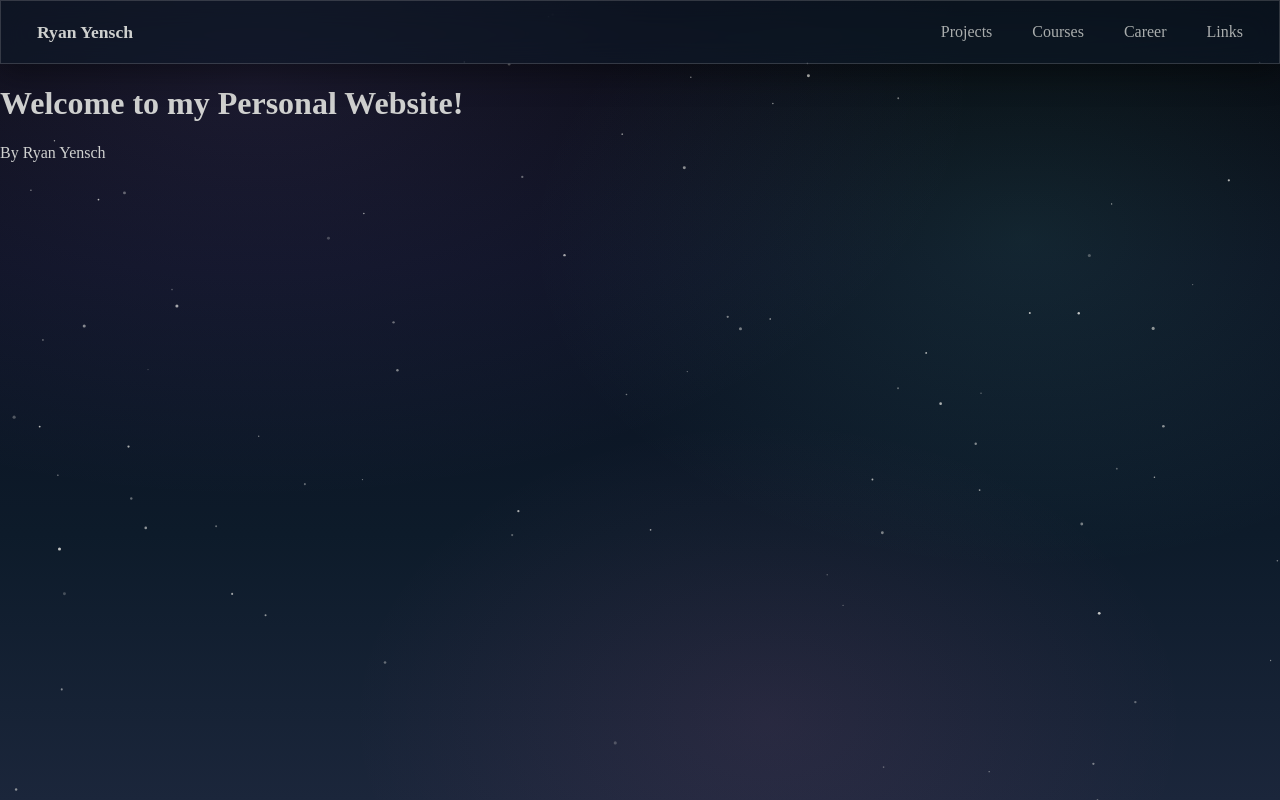
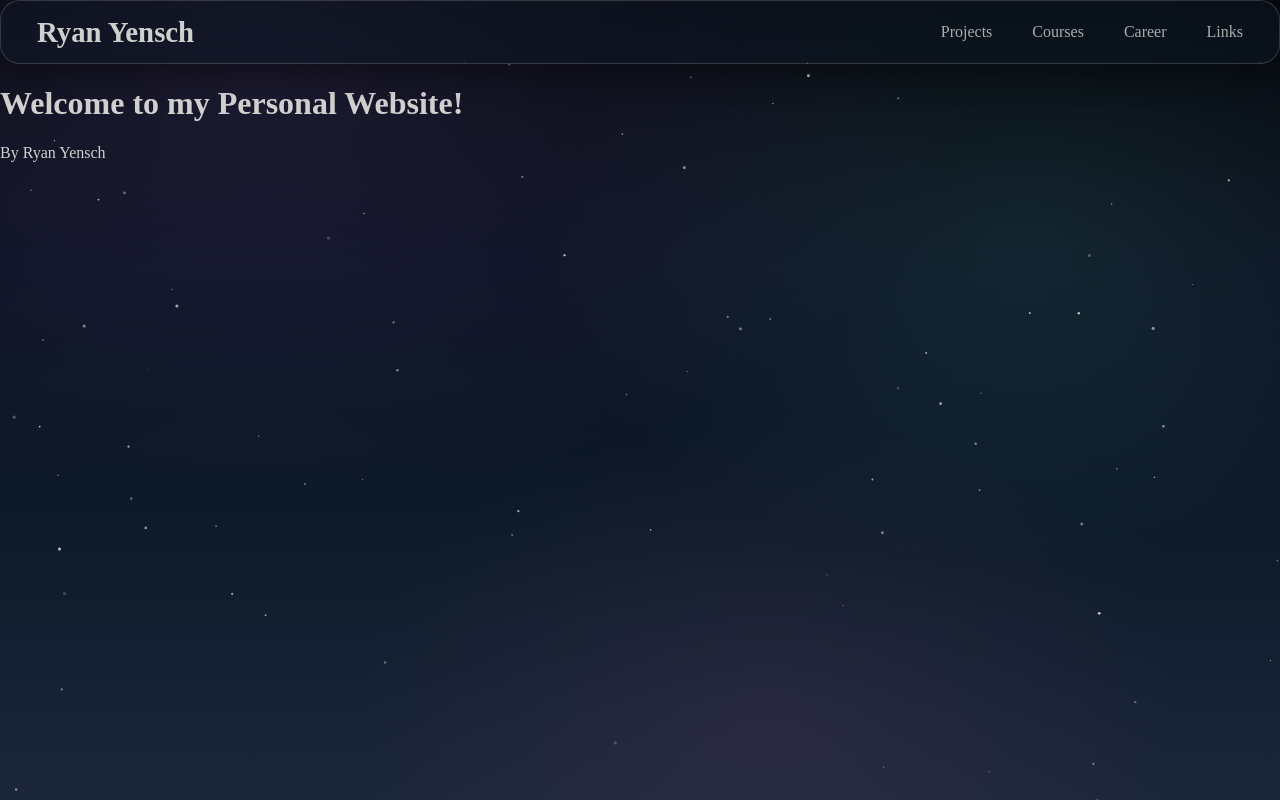
Before and after one commit to RyanYensch/Personal-Website, a React (Vite) app: page / in a window 1280 px wide. Built offline with nearby package versions, Linux system fonts and the light colour scheme.

Commit message:
improved navbar visuals

```diff
--- a/src/components/Navbar/Navbar.css
+++ b/src/components/Navbar/Navbar.css
@@ -9,8 +9,9 @@
     height: var(--navbar-height);
     z-index: 1000;
 
-    background: rgba(13, 27, 42, 0.55);
+    background: rgba(13, 27, 42, 0.4);
     border-bottom: 1px solid var(--glass-border);
+    border-radius: var(--r-lg);
 }
 
 /* CONTAINER */
@@ -24,13 +25,13 @@
     justify-content: space-between;
 }
 
-/* BRAND */
+/* Name */
 
 .navbar-name-link {
     text-decoration: none;
     color: var(--text-0);
 
-    font-size: 1.1rem;
+    font-size: 1.8rem;
     font-weight: 600;
 
     padding: var(--pad-1) var(--pad-2);
@@ -105,6 +106,8 @@
 
 .navbar-dropdown {
     display: none;
+    background: rgba(13, 27, 42, 0.95);
+
 
     position: absolute;
     top: calc(var(--navbar-height) - 4px);
--- a/src/styles/tokens.css
+++ b/src/styles/tokens.css
@@ -29,7 +29,7 @@
     --glass-blur: 14px;
 
     /* Radius + Spacing */
-    --r-g: 20px;
+    --r-lg: 20px;
     --r-md: 12px;
 
     --pad-1: 8px;
```
